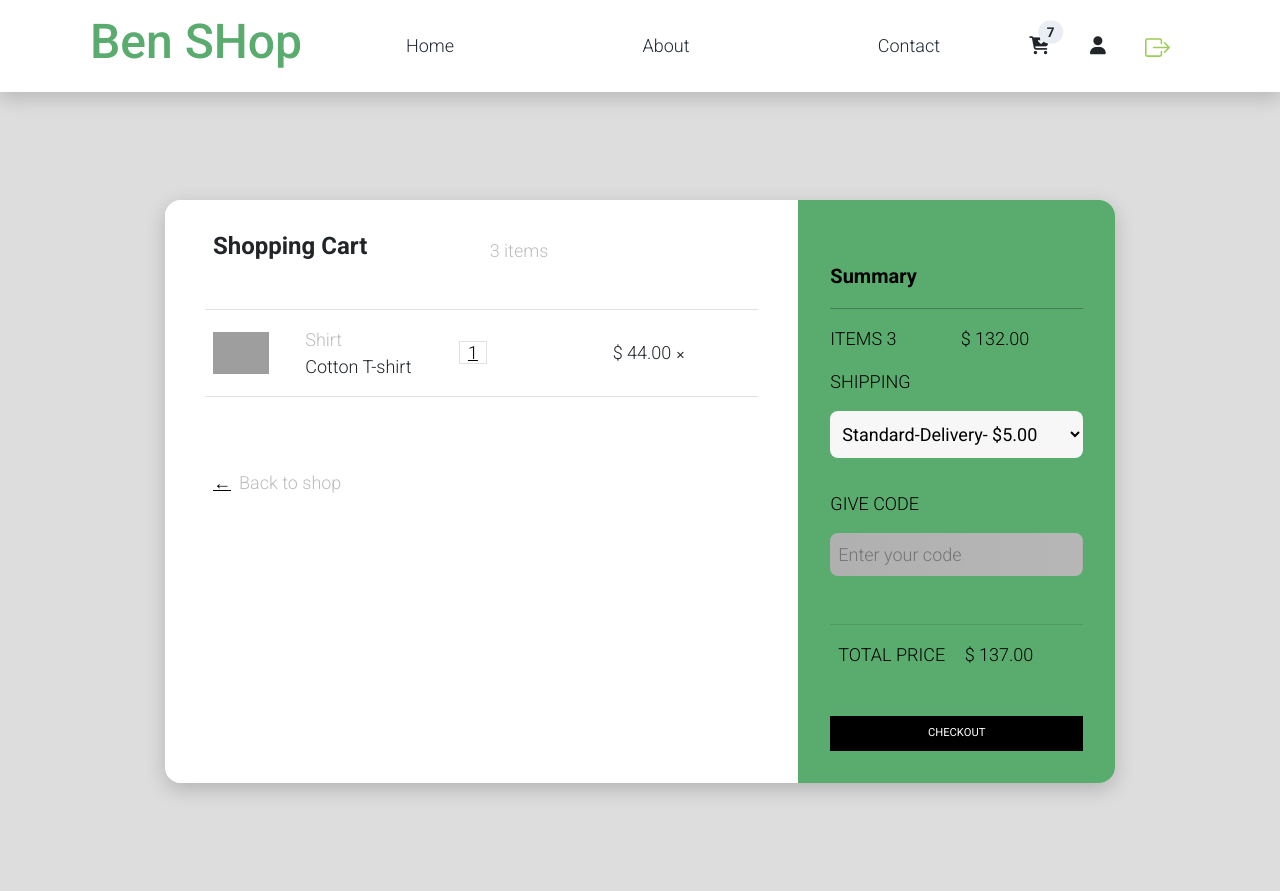
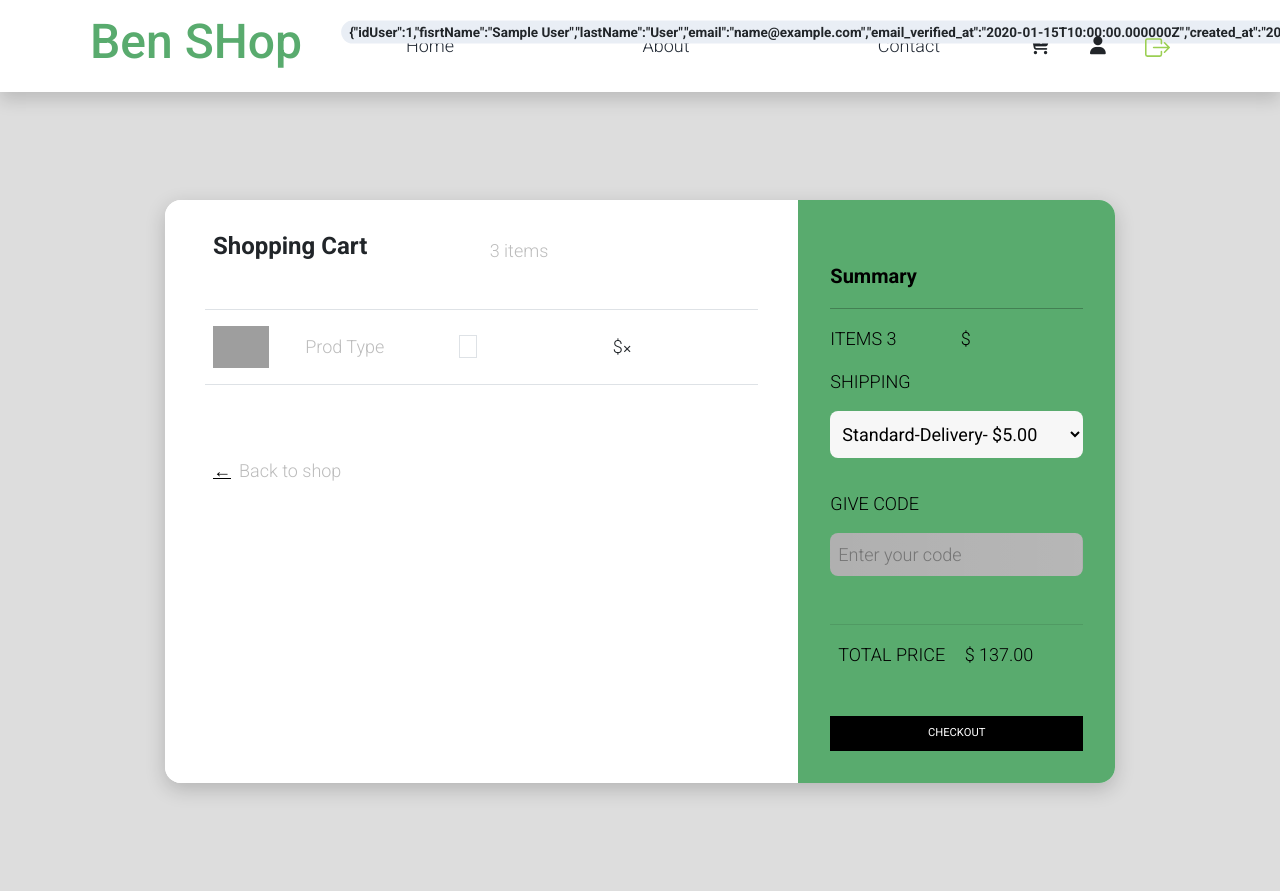
Before and after one commit to Ayman-Benchalh/Tif_Shop, a Laravel app: page /CartPage in a window 1280 px wide; the page is wider, and only the part inside the window is pictured. Shown: the top 891 px of that part. Run offline with Laravel 10, Linux system fonts and the light colour scheme; a user stored in the database is signed in; tables that the repository leaves empty hold one stand-in row (values such as "Sample post"); grey boxes are pictures that could not be loaded.

Commit message:
add files project

```diff
--- a/app/Http/Controllers/GlobalController.php
+++ b/app/Http/Controllers/GlobalController.php
@@ -2,6 +2,7 @@
 
 namespace App\Http\Controllers;
 
+use App\Models\Command;
 use App\Models\Product;
 use App\Models\Session;
 use Illuminate\Http\Request;
@@ -18,7 +19,7 @@
 class GlobalController extends Controller
 {
    public function  firstPage(){
-
+   session()->flush();
     return view('firstpage');
    }
    public function  login(){
@@ -38,6 +39,7 @@
       $values=['email'=>$email,'password'=>$password];
       if(Auth::attempt($values)){
          $dataUser = User::where('email',$email)->first();
+
          $datasession =  Session::where('email_User',$dataUser->email)->first();
 
 
@@ -46,7 +48,6 @@
                'fisrtName'=>$dataUser->fisrtName ,
                'lastName'=>$dataUser->lastName,
                'email'=>$dataUser->email,
-
             ]);
 
          // dd(session()->all() ,$datasession );
@@ -133,7 +134,8 @@
 
    public function shop(){
       $product = Product::all();
-
+      $dataCommanUser = Command::where('idUser',session()->get('idUser'))->count();
+      session(['totalCommandUser'=>$dataCommanUser]);
 
       return view('shopPage' ,['product'=>$product]);
    }
@@ -207,14 +209,30 @@
       return view('SinglPage',['dataProdOne'=>$data_Prod_One,'get_All_data_Prod'=>$get_All_data_Prod]);
    }
    public function CartPage(){
+      $dataCommandForOneUser=Command::where('idUser',session()->get('idUser'))->get();
 
 
-      return view('CartPage');
+      return view('CartPage',['dataCommandForOneUser'=>$dataCommandForOneUser]);
    }
    public function bUy(){
 
+        $product_size=request()->product_size;
+        $product_quanity=request()->product_quanity;
+        $idProd=request()->idProd;
+        $prix=request()->prix;
+        $totalPrix=$prix*$product_quanity;
 
-      return view('CartPage');
+      Command::create([
+         'idProduct'=>$idProd,
+         'idUser'=>session()->get('idUser'),
+         'quantite'=>$product_quanity,
+         'dateCommand'=>date('Y-m-d H:i:s'),
+         'statut'=>'not Paid',
+         'Size'=>$product_size,
+         'TotelPrix'=>$totalPrix,
+      ]);
+
+      return to_route('shope.page')->with('success','command buy success ');
    }
 
 
--- a/app/Models/Command.php
+++ b/app/Models/Command.php
@@ -4,7 +4,7 @@
 
 use Illuminate\Database\Eloquent\Factories\HasFactory;
 use Illuminate\Database\Eloquent\Model;
-use Illuminate\Database\Eloquent\Relations\HasMany;
+use Illuminate\Database\Eloquent\Relations\belongsTo;
 use Illuminate\Database\Eloquent\Relations\HasOne;
 
 class Command extends Model
@@ -13,17 +13,19 @@
     protected $fillable=[
         'idProduct',
         'idUser',
-        'quantitePro',
+        'quantite',
         'dateCommand',
-        'statut'
+        'statut',
+        'Size',
+        'TotelPrix',
 
       ];
-    public function User(): HasOne
+    public function user(): HasOne
     {
           return $this->hasOne(User::class);
     }
-    public function Product(): HasMany
+    public function product(): belongsTo
     {
-          return $this->HasMany(Product::class);
+          return $this->belongsTo(Product::class);
     }
 }
--- a/app/Models/Product.php
+++ b/app/Models/Product.php
@@ -4,6 +4,7 @@
 
 use Illuminate\Database\Eloquent\Factories\HasFactory;
 use Illuminate\Database\Eloquent\Model;
+use Illuminate\Database\Eloquent\Relations\belongsTo;
 use Illuminate\Database\Eloquent\Relations\HasOne;
 
 class Product extends Model
@@ -18,8 +19,8 @@
     'stars'
 
   ];
-  public function Command(): HasOne
+  public function command(): HasOne
   {
-        return $this->hasOne(Command::class);
+        return $this->HasOne(Command::class);
   }
 }
--- a/app/Models/User.php
+++ b/app/Models/User.php
@@ -46,7 +46,7 @@
     ];
 
 
-    public function Command(): HasMany
+    public function command(): HasMany
     {
         return $this->hasMany(Command::class);
     }
--- a/resources/views/CartPage.blade.php
+++ b/resources/views/CartPage.blade.php
@@ -178,19 +178,22 @@
                          <div class="col align-self-center text-right text-muted">3 items</div>
                      </div>
                  </div>
-                    <div class="row border-top border-bottom">
+                 @foreach ($dataCommandForOneUser as $datacomd)
+                     <div class="row border-top border-bottom">
                             <div class="row main align-items-center">
                                 <div class="col-2"><img class="img-fluid" src="https://i.imgur.com/1GrakTl.jpg"></div>
                                 <div class="col">
-                                    <div class="row text-muted">Shirt</div>
-                                    <div class="row">Cotton T-shirt</div>
+                                    <div class="row text-muted">Prod Type</div>
+                                    <div class="row"></div>
                                 </div>
                                 <div class="col">
-                                    <a href="#" class="border">1</a>
+                                    <a href="#" class="border">{{ $datacomd->quantite }}</a>
                                 </div>
-                                <div class="col">&dollar; 44.00 <span class="close">&#10005;</span></div>
+                                <div class="col">&dollar;{{$datacomd->TotelPrix}}<span class="close">&#10005;</span></div>
                             </div>
                     </div>
+                 @endforeach
+
 
                  <div class="back-to-shop"><a href="{{ route('shope.page') }}">&leftarrow;</a><span class="text-muted">Back to shop</span></div>
              </div>
@@ -199,7 +202,7 @@
                  <hr>
                  <div class="row">
                      <div class="col" style="padding-left:0;">ITEMS 3</div>
-                     <div class="col text-right">&dollar; 132.00</div>
+                     <div class="col text-right">&dollar;{{$datacomd->TotelPrix }}</div>
                  </div>
                  <form>
                      <p>SHIPPING</p>
--- a/resources/views/indexPage.blade.php
+++ b/resources/views/indexPage.blade.php
@@ -71,7 +71,13 @@
 
                     <a class="nav-icon position-relative text-decoration-none" href="{{ route('Cart.page') }}">
                         <i class="fa fa-fw fa-cart-arrow-down text-dark mr-1"></i>
-                        <span class="position-absolute top-0 left-100 translate-middle badge rounded-pill bg-light text-dark">7</span>
+                        @if(session()->has('totalCommandUser'))
+                        <span class="position-absolute top-0 left-100 translate-middle badge rounded-pill bg-light text-dark">{{session()->get('totalCommandUser')}}</span>
+                        @elseif (!session()->has('totalCommandUser'))
+                        <span class="position-absolute top-0 left-100 translate-middle badge rounded-pill bg-light text-dark">0</span>
+                        @endif
+
+
                     </a>
                     <a class="nav-icon position-relative text-decoration-none" href="#">
                         <i class="fa fa-fw fa-user text-dark mr-3"></i>
@@ -223,13 +229,14 @@
                 }
             ]
         });
+
     </script>
-      <script>
-        const changersize=(event)=>{
-            const changeSize=document.getElementById('product-size');
-            console.log(event);
-        }
+    <script>
 
-      </script>
+
+    </script>
+
+ @yield('script')
+
 </body>
 </html>
```
Also changed, not shown: resources/views/SinglPage.blade.php (+8 -6 lines).
